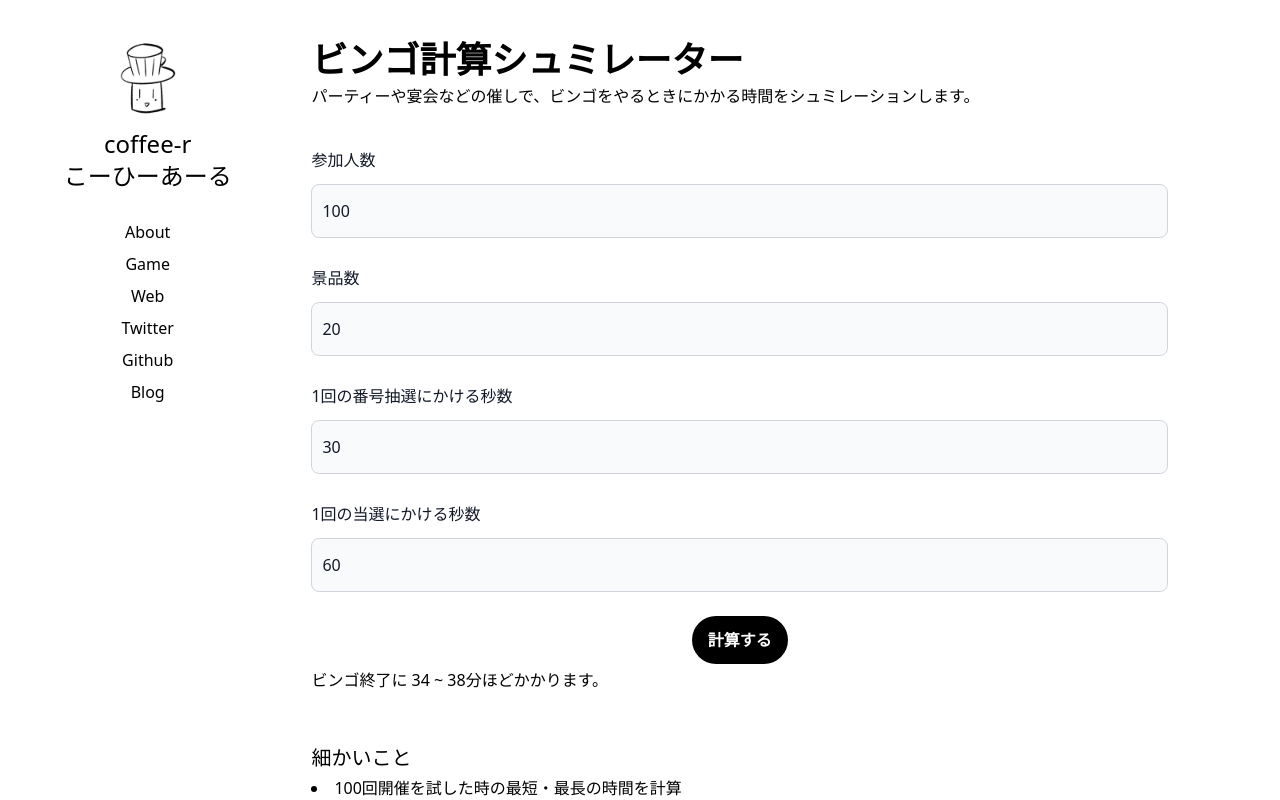
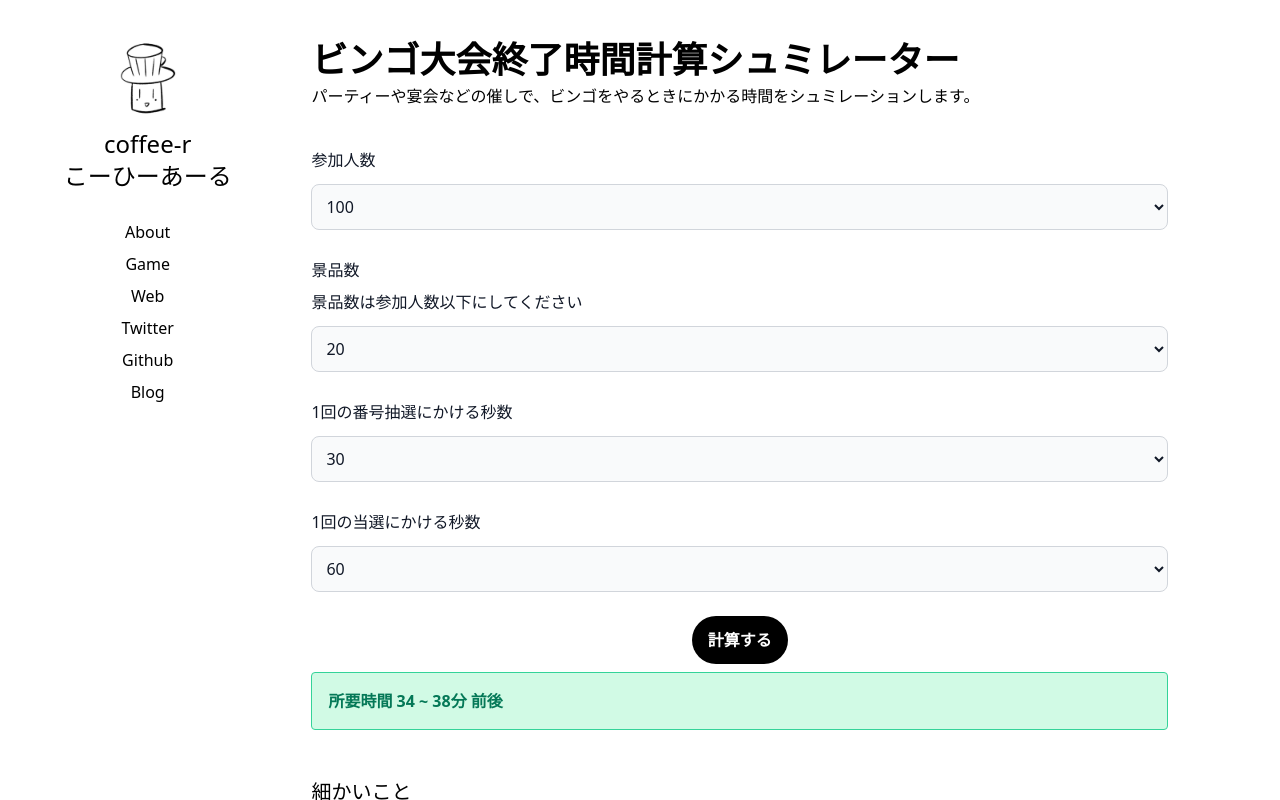
Before and after one commit to coffee-r/coffee-r.github.io, a Nuxt app: page /bingo_time_simulator in a window 1280 px wide. Both pictures are taken after a click on the button "計算する". Shown: the top 800 px of the page. Built offline with nearby package versions, Linux system fonts and the light colour scheme.

Commit message:
[add] ビンゴ計算シュミレーター

```diff
--- a/pages/bingo_time_simulator.vue
+++ b/pages/bingo_time_simulator.vue
@@ -7,7 +7,7 @@
 
 		<article class="px-4 md:mr-24 md:w-3/4">
 
-			<h2 class="font-semibold text-4xl">ビンゴ計算シュミレーター</h2>
+			<h2 class="font-semibold text-4xl">ビンゴ大会終了時間計算シュミレーター</h2>
 			<p>
 				パーティーや宴会などの催しで、ビンゴをやるときにかかる時間をシュミレーションします。
 			</p>
@@ -15,19 +15,28 @@
 			<form class="mt-8">
 				<div class="mb-4 md:mb-6">
 					<label for="personCount" class="block mb-2 font-medium text-gray-900 dark:text-gray-300">参加人数</label>
-					<input type="number" id="personCount" v-model="personCount" class="bg-gray-50 border border-gray-300 text-gray-900 rounded-lg focus:ring-blue-500 focus:border-blue-500 block w-full p-2.5 dark:bg-gray-700 dark:border-gray-600 dark:placeholder-gray-400 dark:text-white dark:focus:ring-blue-500 dark:focus:border-blue-500" required>
+					<select id="personCount" v-model="personCount" class="bg-gray-50 border border-gray-300 text-gray-900 rounded-lg focus:ring-blue-500 focus:border-blue-500 block w-full p-2.5 dark:bg-gray-700 dark:border-gray-600 dark:placeholder-gray-400 dark:text-white dark:focus:ring-blue-500 dark:focus:border-blue-500" required>
+						<option v-for="(value, key) in 500" :key="key">{{ value }}</option>
+					</select>
 				</div>
 				<div class="mb-4 md:mb-6">
-					<label for="winningItemCount" class="block mb-2 font-medium text-gray-900 dark:text-gray-300">景品数</label>
-					<input type="number" id="winningItemCount" v-model="winningItemCount" class="bg-gray-50 border border-gray-300 text-gray-900 rounded-lg focus:ring-blue-500 focus:border-blue-500 block w-full p-2.5 dark:bg-gray-700 dark:border-gray-600 dark:placeholder-gray-400 dark:text-white dark:focus:ring-blue-500 dark:focus:border-blue-500" required>
+					<label for="winningItemCount" class="block font-medium text-gray-900 dark:text-gray-300">景品数</label>
+					<label for="winningItemCount" class="block mb-2 font-medium text-gray-900 dark:text-gray-300">景品数は参加人数以下にしてください</label>
+					<select id="winningItemCount" v-model="winningItemCount" class="bg-gray-50 border border-gray-300 text-gray-900 rounded-lg focus:ring-blue-500 focus:border-blue-500 block w-full p-2.5 dark:bg-gray-700 dark:border-gray-600 dark:placeholder-gray-400 dark:text-white dark:focus:ring-blue-500 dark:focus:border-blue-500" required>
+						<option v-for="(value, key) in 500" :key="key">{{ value }}</option>
+					</select>
 				</div>
 				<div class="mb-4 md:mb-6">
 					<label for="lotteryTime" class="block mb-2 font-medium text-gray-900 dark:text-gray-300">1回の番号抽選にかける秒数</label>
-					<input type="number" id="lotteryTime" v-model="lotteryTime" class="bg-gray-50 border border-gray-300 text-gray-900 rounded-lg focus:ring-blue-500 focus:border-blue-500 block w-full p-2.5 dark:bg-gray-700 dark:border-gray-600 dark:placeholder-gray-400 dark:text-white dark:focus:ring-blue-500 dark:focus:border-blue-500" required>
+					<select id="lotteryTime" v-model="lotteryTime" class="bg-gray-50 border border-gray-300 text-gray-900 rounded-lg focus:ring-blue-500 focus:border-blue-500 block w-full p-2.5 dark:bg-gray-700 dark:border-gray-600 dark:placeholder-gray-400 dark:text-white dark:focus:ring-blue-500 dark:focus:border-blue-500" required>
+						<option v-for="(value, key) in 120" :key="key">{{ value }}</option>
+					</select>
 				</div>
 				<div class="mb-4 md:mb-6">
 					<label for="winningTime" class="block mb-2 font-medium text-gray-900 dark:text-gray-300">1回の当選にかける秒数</label>
-					<input type="number" id="winningTime" v-model="winningTime" class="bg-gray-50 border border-gray-300 text-gray-900 rounded-lg focus:ring-blue-500 focus:border-blue-500 block w-full p-2.5 dark:bg-gray-700 dark:border-gray-600 dark:placeholder-gray-400 dark:text-white dark:focus:ring-blue-500 dark:focus:border-blue-500" required>
+					<select id="winningTime" v-model="winningTime" class="bg-gray-50 border border-gray-300 text-gray-900 rounded-lg focus:ring-blue-500 focus:border-blue-500 block w-full p-2.5 dark:bg-gray-700 dark:border-gray-600 dark:placeholder-gray-400 dark:text-white dark:focus:ring-blue-500 dark:focus:border-blue-500" required>
+						<option v-for="(value, key) in 120" :key="key">{{ value }}</option>
+					</select>
 				</div>
 				<div class="text-center">
 					<button type="button" v-on:click="simulate" class="bg-black hover:bg-gray-700 text-white font-semibold py-2 px-4 rounded-full">
@@ -36,8 +45,12 @@
 				</div>
 			</form>
 
-			<section id="simulation-result">
-				{{simulationMessage}}
+
+
+			<section id="simulation-result" v-show="isDisplaySimulationMessage" class="mt-2">
+				<div class="bg-green-100 border border-green-400 text-green-700 px-4 py-3 rounded relative" role="alert">
+					<strong class="font-bold">{{simulationMessage}}</strong>
+				</div>
 			</section>
 
 			<h2 class="text-xl mt-12">細かいこと</h2>
@@ -72,15 +85,33 @@ export default {
 			lotteryTime: 30,
 			winningTime: 60,
 			simulationMessage: "",
+			isDisplaySimulationMessage: false
 		}
   },
+  computed: {
+    personCountAndWinningItemCount() {
+      return [this.$data.personCount, this.$data.winningItemCount];
+    }
+  },
   watch: {
-	personCount(input) {
-		this.personCount = this.personCountLimit(input);
-	},
-	winningItemCount(input) {
-		this.winningItemCount = this.pwinningItemCountLimit(input);
-	},
+	personCountAndWinningItemCount(value, oldValue) {
+		this.personCount = this.personCountLimit(value[0]);
+		this.winningItemCount = this.winningItemCountLimit(value[1]);
+
+		// 賞品数を変えた時
+		if(value[1] !== oldValue[1]){
+			if(this.personCount < this.winningItemCount){
+				this.personCount = this.winningItemCount;
+			}
+		}
+
+		// 参加人数を変えた時
+		if(value[0] !== oldValue[0]){
+			if(this.winningItemCount > this.personCount){
+				this.winningItemCount = this.personCount;
+			}
+		}
+    },
 	lotteryTime(input) {
 		this.lotteryTime = this.timeLimit(input);
 	},
@@ -92,14 +123,12 @@ export default {
   methods: {
 	personCountLimit(input){
 		if(input < 1) {return 1;}
-		if(input > 999) {return 999;}
-		if(input < this.winningItemCount) {return this.winningItemCount;}
+		if(input > 500) {return 500;}
 		return input;
 	},
-	pwinningItemCountLimit(input){
+	winningItemCountLimit(input){
 		if(input < 1) {return 1;}
-		if(input > 999) {return 999;}
-		if(input > this.personCount) {return this.personCount;}
+		if(input > 500) {return 500;}
 		return input;
 	},
 	timeLimit(input){
@@ -107,17 +136,13 @@ export default {
 		return input;
 	},
 	simulate(){
-		try{
-			let bingoTournamentCollection = new BingoTournamentCollection([]);
-			for(let i=0; i<100; i++){
-				bingoTournamentCollection = bingoTournamentCollection.add(new BingoTournament(BingoSheetFactory, new LotteryBingoNumberStack(), this.personCount, this.winningItemCount, this.lotteryTime, this.winningTime));
-			}
-			const result = bingoTournamentCollection.calculatePlayTime();
-			this.simulationMessage = "ビンゴ終了に " + Math.floor(result.minEndTimeSeconds / 60)+ " ~ " + Math.floor(result.maxEndTimeSeconds / 60) +"分ほどかかります。";
-
-		}catch (error){
-			this.simulationMessage = error;
+		let bingoTournamentCollection = new BingoTournamentCollection([]);
+		for(let i=0; i<100; i++){
+			bingoTournamentCollection = bingoTournamentCollection.add(new BingoTournament(BingoSheetFactory, new LotteryBingoNumberStack(), this.personCount, this.winningItemCount, this.lotteryTime, this.winningTime));
 		}
+		const result = bingoTournamentCollection.calculatePlayTime();
+		this.simulationMessage = "所要時間 " + Math.floor(result.minEndTimeSeconds / 60)+ " ~ " + Math.floor(result.maxEndTimeSeconds / 60) +"分 前後";
+		this.isDisplaySimulationMessage = true;
     },
   },
 }
--- a/pages/web.vue
+++ b/pages/web.vue
@@ -14,7 +14,7 @@
 
 		<div class="mb-10">
 
-			<h2 class="font-semibold text-4xl">ビンゴ計算シュミレーター</h2>
+			<h2 class="font-semibold text-4xl">ビンゴ大会終了時間計算シュミレーター</h2>
 			<p>パーティーや宴会などでタイムスケジュールを立てる際にビンゴの所要見込み時間をシュミレーションするもの。宴会の主催者が時間を予測するのに困っていたの作ってみた。</p>
 
 			<div class="text-center">
```
